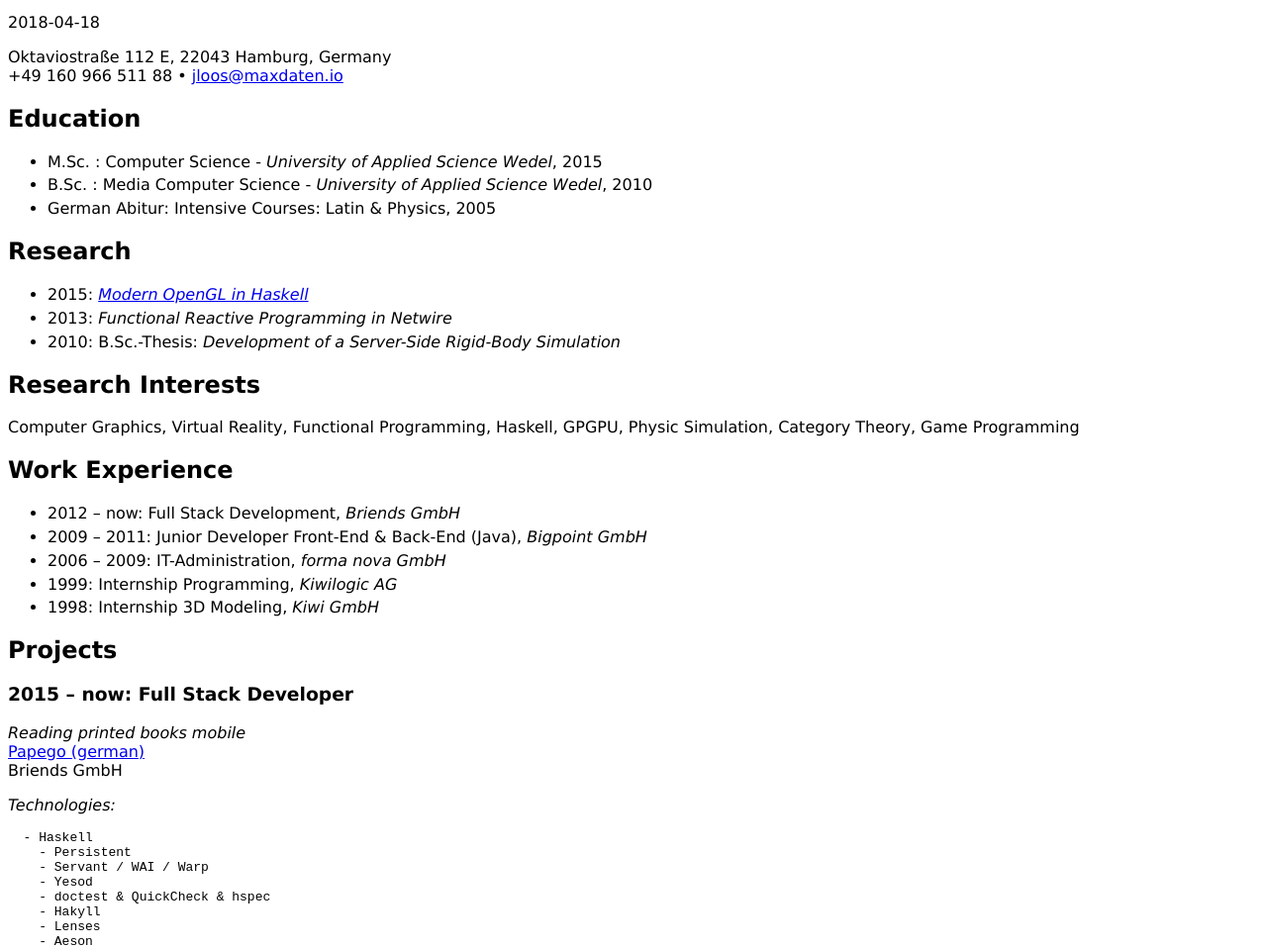
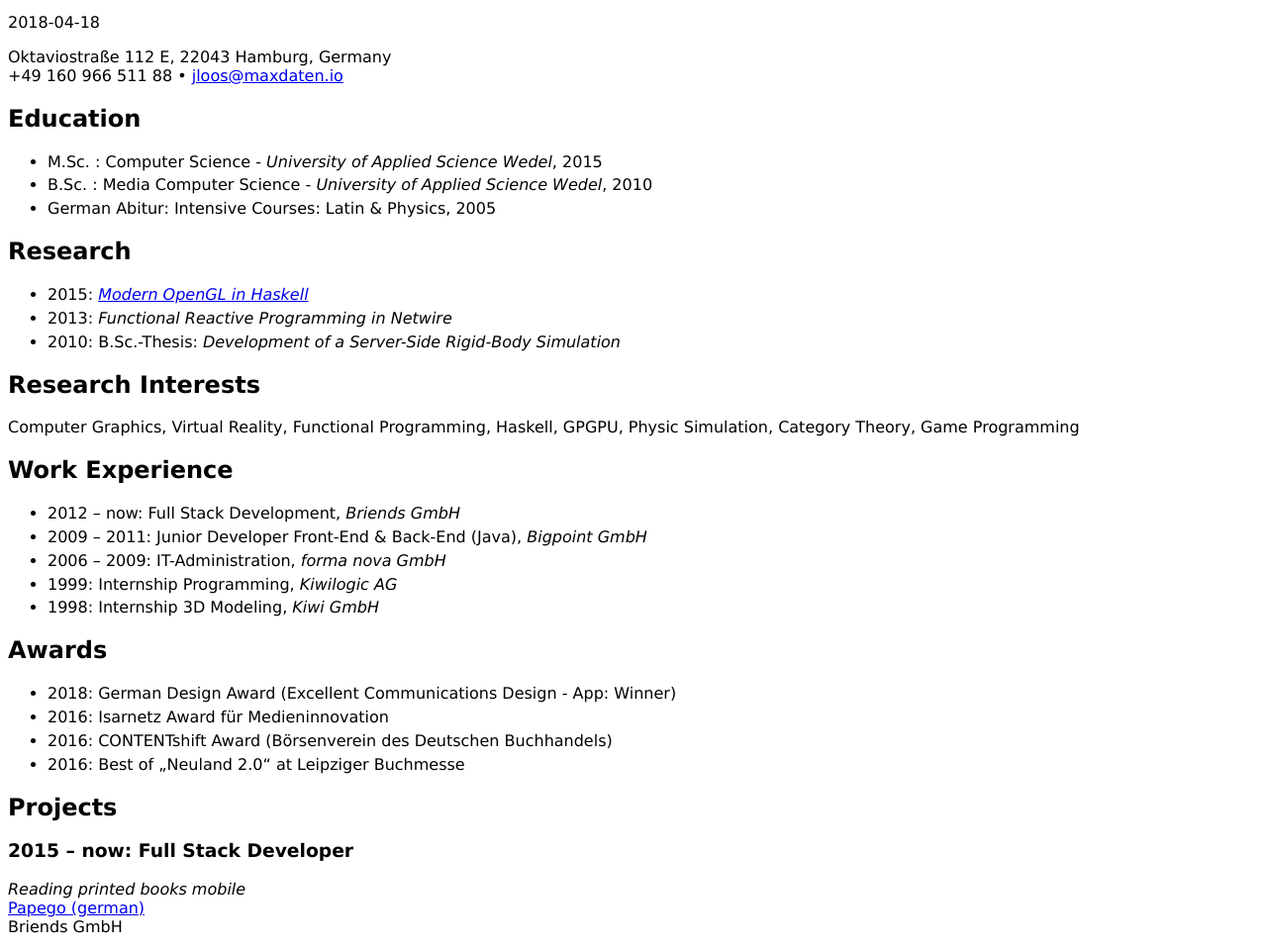
Before and after one commit to MaxDaten/maxdaten.github.io, a plain HTML site: page cv/curriculum-vitae.html in a window 1280 px wide. Shown: the part 111-1070 px from the top of the page at 99% size. Drawn offline with Linux system fonts and the light colour scheme.

Commit message:
New Generation

```diff
--- a/cv/curriculum-vitae.html
+++ b/cv/curriculum-vitae.html
@@ -59,7 +59,13 @@
 <li>1999: Internship Programming, <em>Kiwilogic AG</em></li>
 <li>1998: Internship 3D Modeling, <em>Kiwi GmbH</em></li>
 </ul>
-
+<h2 id="awards">Awards</h2>
+<ul>
+<li>2018: German Design Award (Excellent Communications Design - App: Winner)</li>
+<li>2016: Isarnetz Award für Medieninnovation</li>
+<li>2016: CONTENTshift Award (Börsenverein des Deutschen Buchhandels)</li>
+<li>2016: Best of „Neuland 2.0“ at Leipziger Buchmesse</li>
+</ul>
 <h2 id="projects">Projects</h2>
 <h3 id="now-full-stack-developer">2015 – now: Full Stack Developer</h3>
 <p><em>Reading printed books mobile</em><br />
```
Also changed, not shown: index.html (+1 -21 lines), 2 other files.
